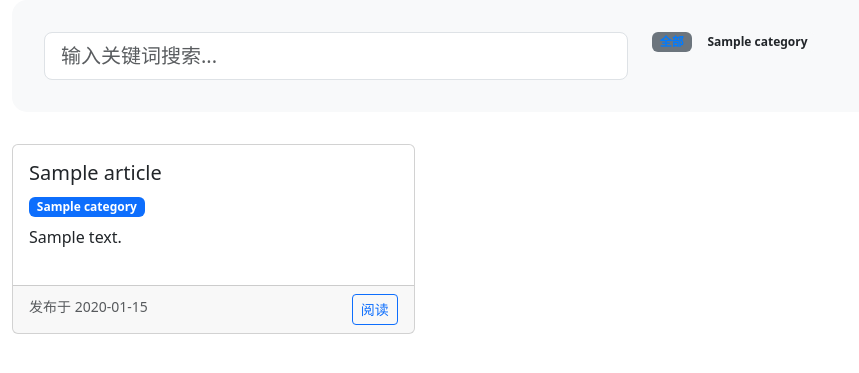
After one commit to lkjing2021345/myblog, a Django app: page /Article/explorer/ in a window 1280 px wide. The commit adds this page. Shown: the top 373 px of the page, without its empty margins (0-859 px from the left). Run offline with Django 5.2, Linux system fonts and the light colour scheme; tables that the repository leaves empty hold one stand-in row (values such as "Sample post").

Commit message:
解决了界面无法显示的问题，并且增加了搜索框功能

```diff
--- /dev/null
+++ b/Article/Templates/article/explorer.html
@@ -0,0 +1,112 @@
+{% load static %}
+<!DOCTYPE html>
+<html lang="zh-CN">
+<head>
+    <meta charset="UTF-8">
+    <meta name="viewport" content="width=device-width, initial-scale=1.0">
+    <title>文章探索中心</title>
+    <link href="https://cdn.jsdelivr.net/npm/bootstrap@5.3.0/dist/css/bootstrap.min.css" rel="stylesheet">
+    <style>
+        .article-card {
+            transition: all 0.3s ease;
+            margin-bottom: 20px;
+        }
+        .article-card:hover {
+            transform: translateY(-5px);
+            box-shadow: 0 8px 15px rgba(0,0,0,0.1);
+        }
+        .category-filter {
+            cursor: pointer;
+            transition: color 0.3s;
+        }
+        .category-filter.active {
+            font-weight: bold;
+            color: #007bff !important;
+        }
+        .search-box {
+            background: #f8f9fa;
+            padding: 2rem;
+            border-radius: 15px;
+            margin-bottom: 2rem;
+        }
+    </style>
+</head>
+<body>
+    <div class="container-fluid">
+        <!-- 搜索和过滤区 -->
+        <div class="search-box">
+            <div class="row">
+                <div class="col-md-6">
+                    <input type="text" id="searchInput" class="form-control form-control-lg"
+                           placeholder="输入关键词搜索..." value="{{ search_query }}">
+                </div>
+                <div class="col-md-6">
+                    <div class="d-flex flex-wrap gap-2" id="categoryFilters">
+                        <span class="badge bg-secondary category-filter {% if not selected_category %}active{% endif %}"
+                              data-category="">全部</span>
+                        {% for category in categories %}
+                        <span class="badge bg-light text-dark category-filter {% if selected_category == category.id|stringformat:'i' %}active{% endif %}"
+                              data-category="{{ category.id }}">{{ category.name }}</span>
+                        {% endfor %}
+                    </div>
+                </div>
+            </div>
+        </div>
+
+        <!-- 文章网格 -->
+        <div class="row" id="articleGrid">
+            {% for article in articles %}
+            <div class="col-lg-4 col-md-6 article-item"
+                 data-category="{{ article.category.id }}"
+                 data-title="{{ article.title|lower }}">
+                <div class="card article-card h-100">
+                    <div class="card-body">
+                        <h5 class="card-title">{{ article.title }}</h5>
+                        <span class="badge bg-primary mb-2">{{ article.category.name }}</span>
+                        <p class="card-text">{{ article.body|truncatewords:20 }}</p>
+                    </div>
+                    <div class="card-footer">
+                        <small class="text-muted">发布于 {{ article.created|date:"Y-m-d" }}</small>
+                        <a href="{% url 'Article:article_detail' article.id %}" class="btn btn-sm btn-outline-primary float-end">阅读</a>
+                    </div>
+                </div>
+            </div>
+            {% endfor %}
+        </div>
+
+        {% if not articles %}
+        <div class="text-center py-5">
+            <h4>暂无文章</h4>
+            <p class="text-muted">没有找到符合条件的文章</p>
+        </div>
+        {% endif %}
+    </div>
+
+    <script>
+        // 实时搜索和过滤功能
+        document.getElementById('searchInput').addEventListener('input', filterArticles);
+        document.querySelectorAll('.category-filter').forEach(filter => {
+            filter.addEventListener('click', function() {
+                document.querySelectorAll('.category-filter').forEach(f => f.classList.remove('active'));
+                this.classList.add('active');
+                filterArticles();
+            });
+        });
+
+        function filterArticles() {
+            const searchTerm = document.getElementById('searchInput').value.toLowerCase();
+            const selectedCategory = document.querySelector('.category-filter.active').dataset.category;
+            const articles = document.querySelectorAll('.article-item');
+
+            articles.forEach(article => {
+                const title = article.dataset.title;
+                const category = article.dataset.category;
+                const matchesSearch = title.includes(searchTerm);
+                const matchesCategory = !selectedCategory || category === selectedCategory;
+
+                article.style.display = (matchesSearch && matchesCategory) ? 'block' : 'none';
+            });
+        }
+    </script>
+</body>
+</html>
--- a/Article/Templates/article/list.html
+++ b/Article/Templates/article/list.html
@@ -15,8 +15,7 @@
         <!-- 为文章标题添加链接，点击后跳转到详情页 -->
         <a href="{% url 'Article:article_detail' article.id %}">{{ article.title }}</a>
     </h2>
-    <p><strong>作者:</strong> {{ article.author.username }} | <strong>发布时间:</strong> {{ article.created|date:"Y-m-d"
-        }}</p>
+    <p><strong>作者:</strong> {{ article.author }} | <strong>发布时间:</strong> {{ article.created|date:"Y年n月j日 G:i" }} | <strong>更新时间:</strong> {{ article.updated|date:"Y年n月j日 G:i" }}</p>
     <!-- 使用 slice 过滤器只显示正文的前100个字符作为摘要 -->
     <p>{{ article.body|slice:":100" }}...</p>
 </div>
--- a/Article/models.py
+++ b/Article/models.py
@@ -1,20 +1,49 @@
-# blog/models.py
 from django.db import models
 
 
+# class Category(models.Model):
+#     name = models.CharField('分类名称', max_length=100, unique=True)
+#     created_time = models.DateTimeField('创建时间', auto_now_add=True)
+#
+#     class Meta:
+#         verbose_name = '文章分类'
+#         verbose_name_plural = verbose_name  # 避免Admin后台显示英文复数
+#
+#     # def __init__(self, *args: any, **kwargs: any):
+#     #     super().__init__(*args, **kwargs)
+#     #     self.article_count = None
+#     #
+#     # def __init__(self, *args: Any, **kwargs: Any):
+#     #     super().__init__(args, kwargs)
+#     #     self.article_set = None
+#
+#     @property
+#     def article_count(self):
+#         """作为属性而不是在__init__中设置"""
+#         if hasattr(self, '_article_count'):
+#             return self._article_count
+#         self._article_count = self.article_set.count()
+#         return self._article_count
+#
+#     def __str__(self):
+#         def __str__(self):
+#             # 🔥 修复：简化返回逻辑
+#             return str(self.name)  # 用于在Admin后台或Shell中直观显示
+
 class Category(models.Model):
-    """
-    文章分类模型
-    """
     name = models.CharField('分类名称', max_length=100, unique=True)
     created_time = models.DateTimeField('创建时间', auto_now_add=True)
 
     class Meta:
         verbose_name = '文章分类'
-        verbose_name_plural = verbose_name  # 避免Admin后台显示英文复数
+        verbose_name_plural = verbose_name
 
     def __str__(self):
-        return self.name if self.name is not None else ""  # 用于在Admin后台或Shell中直观显示
+        # 绝对确保返回字符串
+        try:
+            return f"{self.name}"
+        except:
+            return "Category Object"
 
 
 class Article(models.Model):
--- a/Article/urls.py
+++ b/Article/urls.py
@@ -22,4 +22,7 @@ urlpatterns = [
     path('login/', views.login_page, name='login_page'),
     path('logout/', views.logout_page, name='logout_page'),
     path('api/get_csrf_token/', views.get_csrf, name='get_csrf'),
+    path('dashboard/', views.dashboard_view, name='dashboard'),
+    path('api/dashboard/', views.dashboard_data, name='dashboard_data'),
+    path('explorer/', views.article_explorer, name='article_explorer'),
 ]
--- a/Article/views.py
+++ b/Article/views.py
@@ -1,12 +1,16 @@
 from django.contrib.auth.decorators import login_required
+from django.db.models import Q
 from django.http import JsonResponse, HttpResponse
 from django.shortcuts import render, get_object_or_404
 from django.template.context_processors import csrf
 from django.views.decorators.csrf import csrf_exempt
 from rest_framework.authentication import SessionAuthentication, TokenAuthentication
 from rest_framework.permissions import AllowAny, IsAuthenticated
+from django.db.models import Count
+from django.utils import timezone
+from datetime import timedelta
 
-from .models import Article
+from .models import Article, Category
 from rest_framework import viewsets
 from .serializers import ArticleSerializer
 from rest_framework import status
@@ -32,7 +36,34 @@ def user_register(request):
 
 @login_required
 def articles_api(request):
-    articles = Article.objects.all().order_by('-created')
+    """
+    处理文章列表展示和搜索功能
+    """
+    # 从请求中获取搜索关键词和排序参数
+    search_query = request.GET.get('q', '').strip()  # 'q' 是搜索框的名称
+    order = request.GET.get('order', '-created')  # 默认按创建时间倒序（最新）
+
+    # 基础查询集：所有已发布的文章，并使用select_related优化外键查询[3](@ref)
+    # 假设你的Article模型有一个`is_published`字段，若没有可先去掉这个filter
+    articles = Article.objects.select_related('category')  # 预加载分类信息，避免N+1问题
+
+    # 搜索逻辑：如果用户输入了搜索词
+    if search_query:
+        # 使用Q对象进行联合搜索，在标题和正文中查找[3,4](@ref)
+        articles = articles.filter(
+            Q(title__icontains=search_query) |  # 标题中包含，不区分大小写
+            Q(body__icontains=search_query)  # 正文中包含，不区分大小写
+        )
+
+    # 排序逻辑
+    articles = articles.order_by(order)
+
+    # 准备传递给模板的上下文
+    context = {
+        'articles': articles,
+        'search_query': search_query,  # 将搜索词传回模板，方便显示和保留在输入框
+        'order': order,
+    }
     return render(request, 'article/list.html', {'articles': articles})
 
 
@@ -138,3 +169,85 @@ def get_csrf(request):
 
     # 将令牌返回给前端（这里示例代码有误，应只返回令牌本身）
     return HttpResponse(csrf_token)  # 应直接返回令牌，而非拼接无关内容
+
+
+@authentication_classes([SessionAuthentication, TokenAuthentication])
+@permission_classes([IsAuthenticated])
+def dashboard_data(request, avg_daily=None):
+    # """提供仪表盘所需的JSON数据"""
+    # if not request.user.is_authenticated:
+    #     return JsonResponse({'error': '认证失败'}, status=401)
+
+    # 基础统计
+    total_articles = Article.objects.count()
+    total_categories = Category.objects.count()
+
+    # 近期发布趋势（过去30天）
+    thirty_days_ago = timezone.now() - timedelta(days=30)
+    recent_articles = Article.objects.filter(created__gte=thirty_days_ago)
+
+    # 按日期统计发布数量
+    date_counts = recent_articles.extra(
+        {'date': "date(created)"}
+    ).values('date').annotate(count=Count('id')).order_by('date')
+
+    # 分类文章数量统计
+    category_stats = Category.objects.annotate(article_count=Count('article'))
+    category_data = []
+
+    for cat in category_stats:
+        # 检查分类名称是否存在，如果为空则使用备用名称
+        category_name = cat.name
+        if not category_name or category_name.strip() == "":
+            category_name = f"分类-{cat.id}"  # 使用分类ID作为备用名称
+
+        category_data.append({
+            'name': category_name,  # 使用处理后的名称
+            'count': cat.article_count
+        })
+
+    data = {
+        'overview': {
+            'total_articles': total_articles,
+            'total_categories': total_categories,
+            'avg_daily_posts': avg_daily
+        },
+        'trend_data': list(date_counts),
+        'category_data': category_data
+    }
+
+    return JsonResponse(data)
+
+
+def dashboard_view(request):
+    """渲染仪表盘页面"""
+    return render(request, 'article/dashboard.html')
+
+
+def article_explorer(request):
+    """交互式文章探索页面"""
+    # 获取所有分类用于过滤器
+    categories = Category.objects.all()
+
+    # 获取搜索参数
+    search_query = request.GET.get('q', '')
+    category_filter = request.GET.get('category', '')
+
+    articles = Article.objects.select_related('category')
+
+    if search_query:
+        articles = articles.filter(
+            Q(title__icontains=search_query) |
+            Q(body__icontains=search_query)
+        )
+
+    if category_filter:
+        articles = articles.filter(category_id=category_filter)
+
+    context = {
+        'articles': articles,
+        'categories': categories,
+        'search_query': search_query,
+        'selected_category': category_filter
+    }
+    return render(request, 'article/explorer.html', context)
```
Also changed, not shown: Article/Templates/article/dashboard.html (added, +182 -0 lines).
